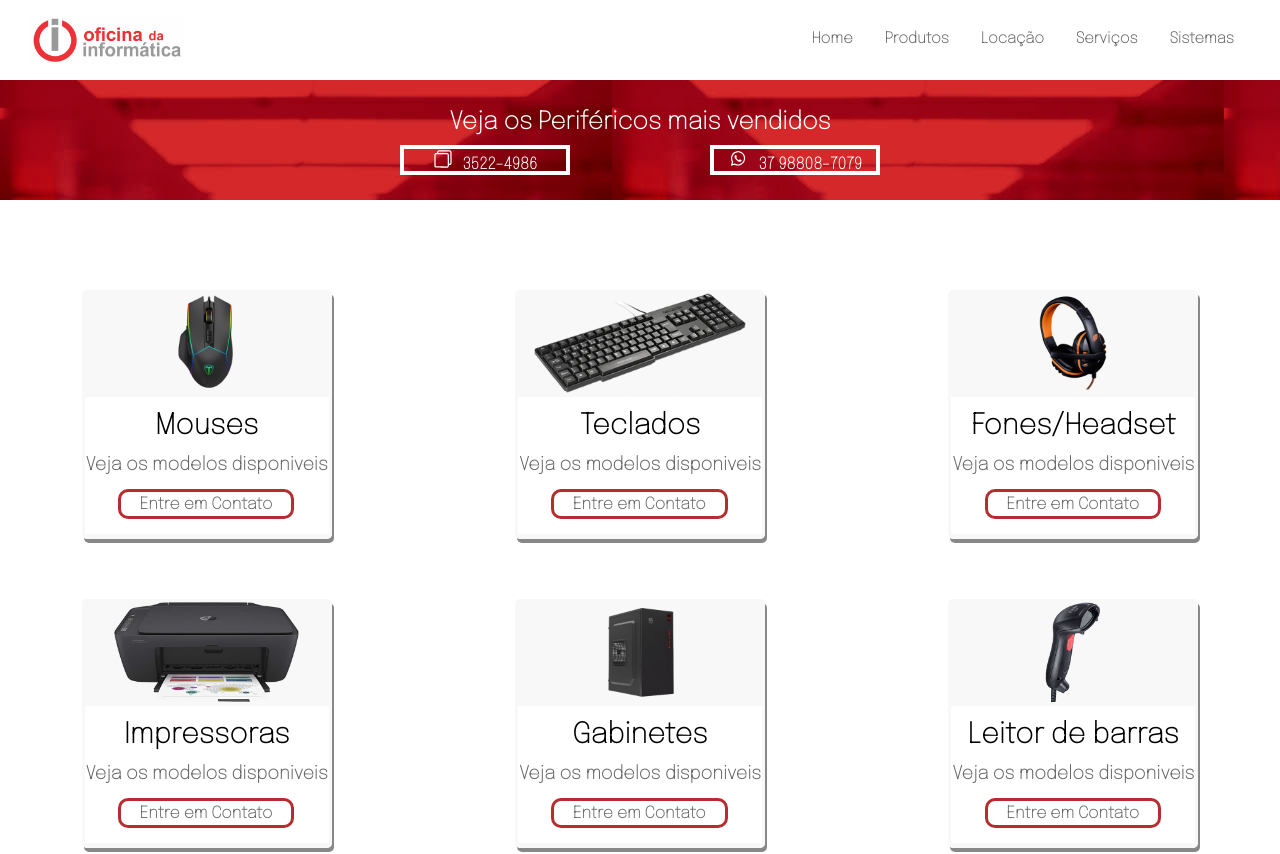
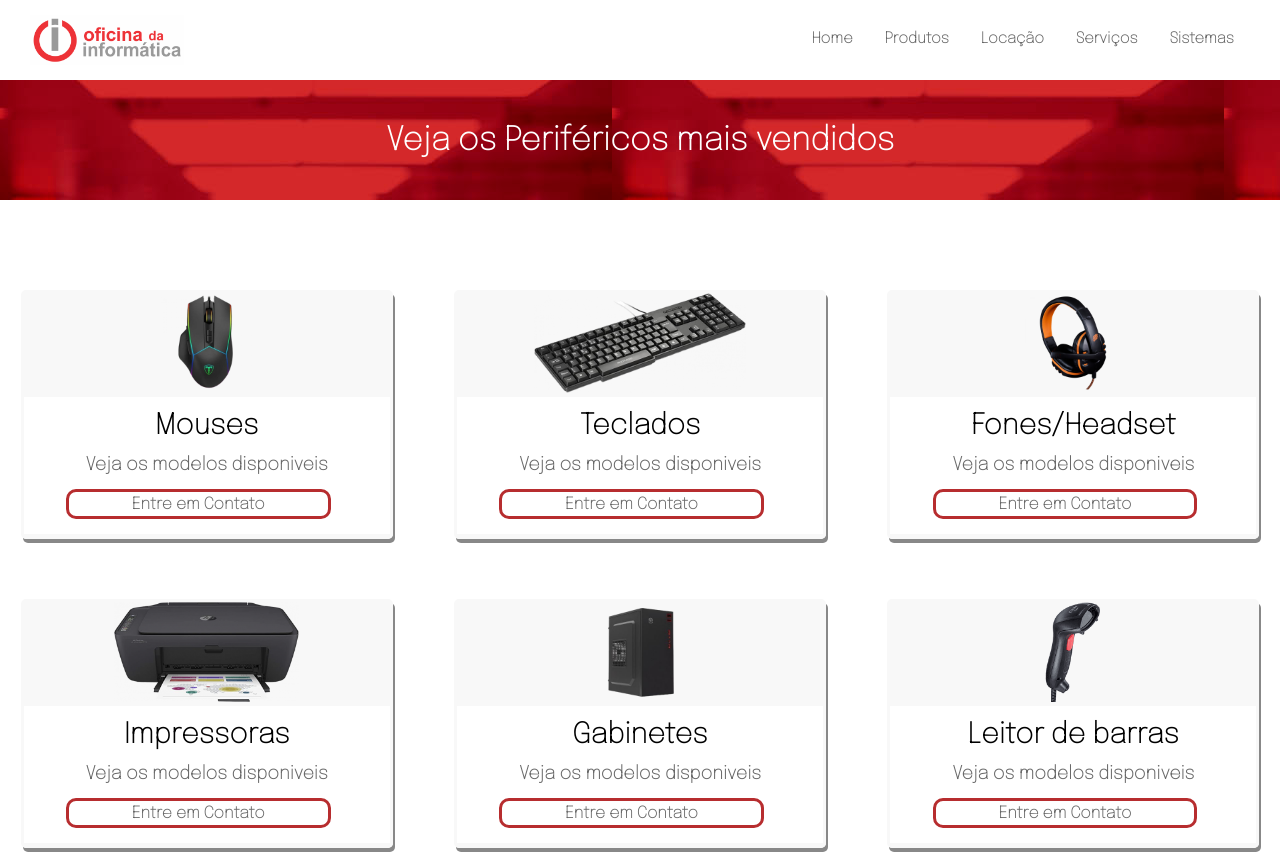
Before and after one commit to GustavoMen/OficinaDaInformatica, a React (Vite) app: page /products in a window 1280 px wide. Shown: the top 854 px of the page. Built offline with nearby package versions, Linux system fonts and the light colour scheme.

Commit message:
Changes on some texts

```diff
--- a/index.html
+++ b/index.html
@@ -7,6 +7,7 @@
     <link href="https://fonts.googleapis.com/css2?family=Epilogue:wght@100&display=swap" rel="stylesheet">
     <meta name="viewport" content="width=device-width, initial-scale=1.0" />
     <title>Oficina da Informatica</title>
+    <meta name="google-site-verification" content="E5LAYteDmiL0Qv5ZnskBcMcjw5MNIj-nXdg61Mypa44" />
   </head>
   <body>
     <div id="root"></div>
--- a/src/Pages/LocationPage/Location.elements.tsx
+++ b/src/Pages/LocationPage/Location.elements.tsx
@@ -172,7 +172,9 @@ export const LinkSocialMedia = styled.a`
 
 /// Section Three ///////////////////////
 
-export const SectionThree = styled.section``;
+export const SectionThree = styled.section`
+  margin-top: 50px;
+`;
 
 export const SectionThreeTitle = styled.h2`
   margin-top: 30px;
--- a/src/Pages/LocationPage/Location.tsx
+++ b/src/Pages/LocationPage/Location.tsx
@@ -74,24 +74,6 @@ function Location() {
             </ItemText>
           </ItemDiv>
         </SectionTwoDiv>
-
-        <ImageDiv>
-          <ImageText>Entre em Contato agora mesmo!</ImageText>
-          <Btn onClick={() => copy("35224986")}>
-            <Icon src={copyIcon} alt="copiar" />
-            3522-4986
-          </Btn>
-          <LinkSocialMedia
-            target="_blank"
-            href="https://wa.me/553788087079"
-            rel="noreferrer"
-          >
-            <Btn>
-              <Icon src={wppIcon} alt="whatsaap" />
-              37 98808-7079
-            </Btn>
-          </LinkSocialMedia>
-        </ImageDiv>
       </SectionTwo>
 
       <SectionThree>
--- a/src/Pages/ProductsPage/Products.elements.tsx
+++ b/src/Pages/ProductsPage/Products.elements.tsx
@@ -42,11 +42,11 @@ export const ImageDiv = styled.div`
 `;
 
 export const Text = styled.h3`
-  width: 400px;
-  padding-top: 30px;
+  width: 600px;
+  padding-top: 45px;
   margin: auto;
   color: #fff;
-  font-size: 24px;
+  font-size: 32px;
 `;
 
 export const Icon = styled.img`
@@ -75,7 +75,7 @@ export const GridProductsContainer = styled.div`
 export const GridProduct = styled.div`
   margin-top: 40px;
   box-shadow: 2px 4px #888888;
-  width: 250px;
+  width: 90%;
   align-items: center;
   justify-items: center;
   display: flex;
--- a/src/Pages/ProductsPage/Products.tsx
+++ b/src/Pages/ProductsPage/Products.tsx
@@ -33,20 +33,6 @@ function Products() {
     <SectionOne>
       <ImageDiv>
         <Text>Veja os Periféricos mais vendidos</Text>
-        <Btn onClick={() => copy("35224986")}>
-          <Icon src={copyIcon} alt="copiar" />
-          3522-4986
-        </Btn>
-        <LinkSocialMedia
-          target="_blank"
-          href="https://wa.me/553788087079"
-          rel="noreferrer"
-        >
-          <Btn>
-            <Icon src={wppIcon} alt="whatsapp" />
-            37 98808-7079
-          </Btn>
-        </LinkSocialMedia>
       </ImageDiv>
 
       <GridProductsContainer>
--- a/src/Pages/ServicePage/Service.tsx
+++ b/src/Pages/ServicePage/Service.tsx
@@ -62,17 +62,14 @@ function Service() {
           <GridMainText>Otimazação de Desempenho</GridMainText>
           <GridText>
             Seu Equipamento está travando? Vamos descobrir o problema.
-            Configurações avançadas e pontuais, deixando com desempenho de novo,
-            melhorando seu desempenho.
+            Configurações avançadas e pontuais, melhorando seu desempenho.
           </GridText>
         </GridItem>
 
         <GridItem>
           <GridIcon src={iconGridFour} alt="Icone Backup" />
           <GridMainText>Backup de Dados</GridMainText>
-          <GridText>
-            Mesmo que seu equipamento não ligue, fazemos backup do seus dados.
-          </GridText>
+          <GridText>Gerenciamento de backup Pessoal e Empresarial</GridText>
         </GridItem>
 
         <GridItem>
--- a/src/Pages/SystemsPage/Systems.tsx
+++ b/src/Pages/SystemsPage/Systems.tsx
@@ -55,14 +55,10 @@ function Systems() {
 
         <GridContainerTextLeft>
           <GridMainText>
-            Emissão ilimitada de notas e documentos fiscais
+            Emissão ilimitada de notas e documentos fiscais, Onde e quando
+            quiser
           </GridMainText>
-          <GridSecondText>
-            Vinculados a Prefeituras e Estados do Brasil: NF-e, MDF-e, NFC-e,
-            NFS-e e CT-e
-          </GridSecondText>
 
-          <GridMainText>Onde e quando quiser</GridMainText>
           <GridSecondText>
             Sistema em nuvem, totalmente on-line e seguro.
           </GridSecondText>
```
Also changed, not shown: 2 other files (tests, documents, lock files or other folders).
